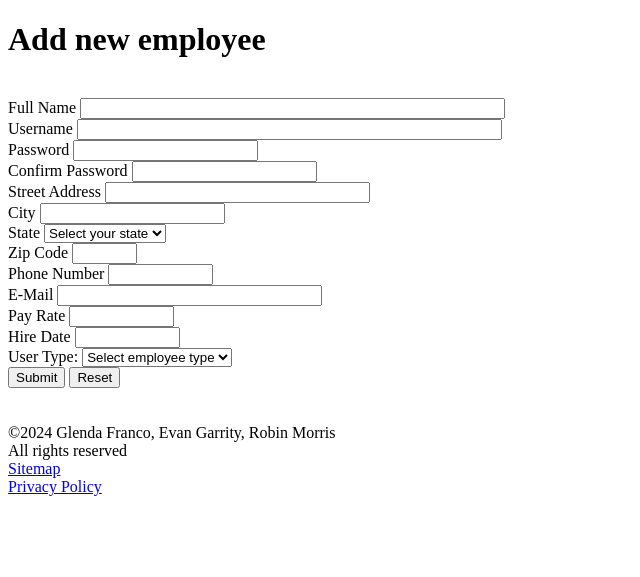
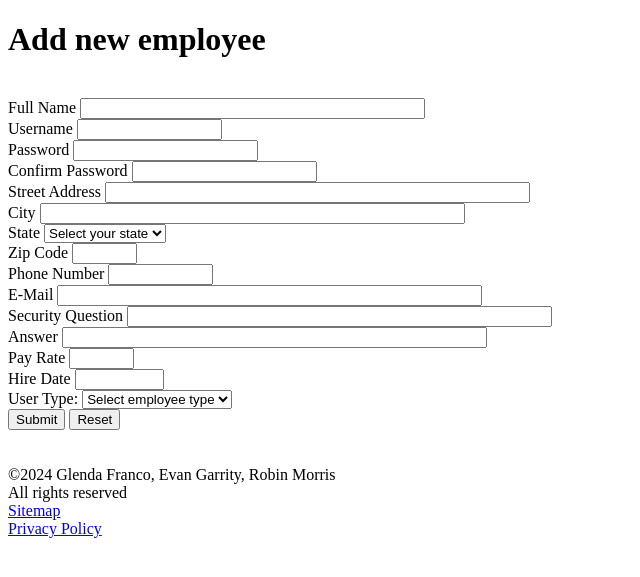
Before and after one commit to robin-e-m/coffeeShop, a PHP site: page /register.php in a window 1280 px wide. Shown: the top 577 px of the page, without its empty margins (0-640 px from the left). Run offline with PHP 8.4, Linux system fonts and the light colour scheme.

Commit message:
Added missing fields for Security Question and answer

```diff
--- a/register.php
+++ b/register.php
@@ -15,12 +15,12 @@
 
                 <div>
                     <label>Full Name</label>
-                    <input type="text" name="name" size="50" required/>
+                    <input type="text" name="name" size="40" required/>
                 </div>
 
                 <div>
                     <label>Username</label>
-                    <input type="text" name="username" size="50" required/>
+                    <input type="text" name="username" size="15" required/>
                 </div>
 
                 <div>
@@ -36,12 +36,12 @@
 
                 <div>
                     <label>Street Address</label>
-                    <input type="text" name="address" size="30" required />
+                    <input type="text" name="address" size="50" required />
                 </div>
 
                 <div>
                     <label>City</label>
-                    <input type="text" name="city" size="20" required />
+                    <input type="text" name="city" size="50" required />
                 </div>
 
                 <div>
@@ -114,17 +114,27 @@
 
                 <div>
                     <label>E-Mail</label>
-                    <input type="email" name="email" size="30" required/>
+                    <input type="email" name="email" size="50" required/>
+                </div>
+
+                <div>
+                    <label>Security Question</label>
+                    <input type="text" name="question" size="50" />
+                </div>
+
+                <div>
+                    <label>Answer</label>
+                    <input type="password" name="answer" size="50" required/>
                 </div>
 
                 <div>
                     <label>Pay Rate</label>
-                    <input type="text" name="pay" size="10" />
+                    <input type="text" name="pay" size="5" />
                 </div>
 
                 <div>
                     <label>Hire Date</label>
-                    <input type="email" name="email" size="10" required/>
+                    <input type="email" name="email" size="8" required/>
                 </div>
 
                 <div>
--- a/registerAction.php
+++ b/registerAction.php
@@ -27,8 +27,11 @@ $usertype = $_GET["usertype"];
 
 
 $sql = "insert into users values (0, '" . $name. "', '" . $user . "', '" .
+
     $pswd . "', '" .  $address . "', '" . $city . "', '" . $state . "', '" .
+
     $zip . "', '" . $phone . "', '" . $email . "', '" . $question . "', '" .
+
     $answer . "', '" . $pay . "', '" . $hire . "', '" . $usertype . "')";
 
 echo modifyDB($sql) . "<br>Use back button to return";
```
